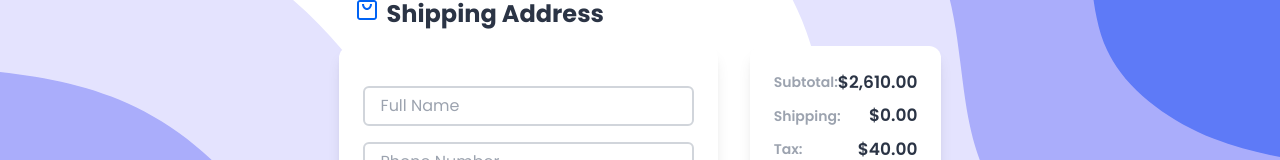
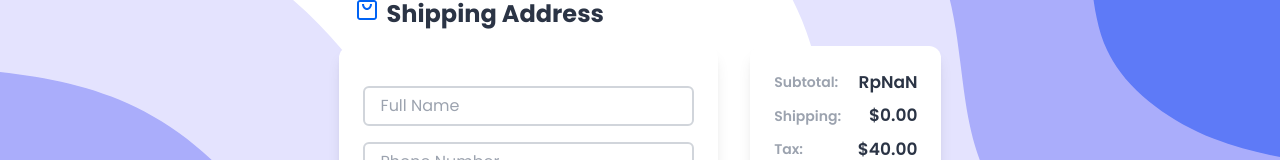
Before and after one commit to Final-Project-Success/sellez-client, a React (Create React App) app in the folder client/: page /order in a window 1280 px wide. Shown: the part 194-354 px from the top of the page. Built offline with nearby package versions, Linux system fonts and the light colour scheme; no server answers.

Commit message:
flow payment

```diff
--- a/client/src/pages/Order/OrderDetailComponents/ShippingCost.jsx
+++ b/client/src/pages/Order/OrderDetailComponents/ShippingCost.jsx
@@ -1,10 +1,22 @@
+import { useGetCostRajaOngkirMutation } from "../../../features/apiSlice";
 export default function ShippingCost() {
+  const [getCostRajaOngkir] = useGetCostRajaOngkirMutation();
+
+  const toIDR = (money) => {
+    return new Intl.NumberFormat("id-ID", {
+      style: "currency",
+      currency: "IDR",
+      minimumFractionDigits: 0,
+    }).format(money);
+  };
   return (
     <div className="w-4/12 bg-white p-6 shadow-lg rounded-xl h-max">
       {/* Sub total */}
       <div className="flex items-center justify-between mb-2">
         <p className="text-gray-400 text-sm font-semibold">Subtotal:</p>
-        <p className="text-textBlack font-semibold text-[17px]">$2,610.00</p>
+        <p className="text-textBlack font-semibold text-[17px]">
+          {toIDR(localStorage.totalPrice)}
+        </p>
       </div>
 
       {/* Shipping*/}
--- a/client/src/pages/Order/OrderListComponents/ShippingForm.jsx
+++ b/client/src/pages/Order/OrderListComponents/ShippingForm.jsx
@@ -38,8 +38,9 @@ export default function ShippingForm() {
             result.data.rajaongkir.results[0].costs[0].cost[0].value,
           totalPrice: localStorage.totalPrice,
         }).then((result) => {
-          navigate("/orders");
-          console.log(result);
+          let { data } = result;
+          window.location.replace(data.invoice_url);
+          localStorage.removeItem("cart");
         });
       }
     });
```
